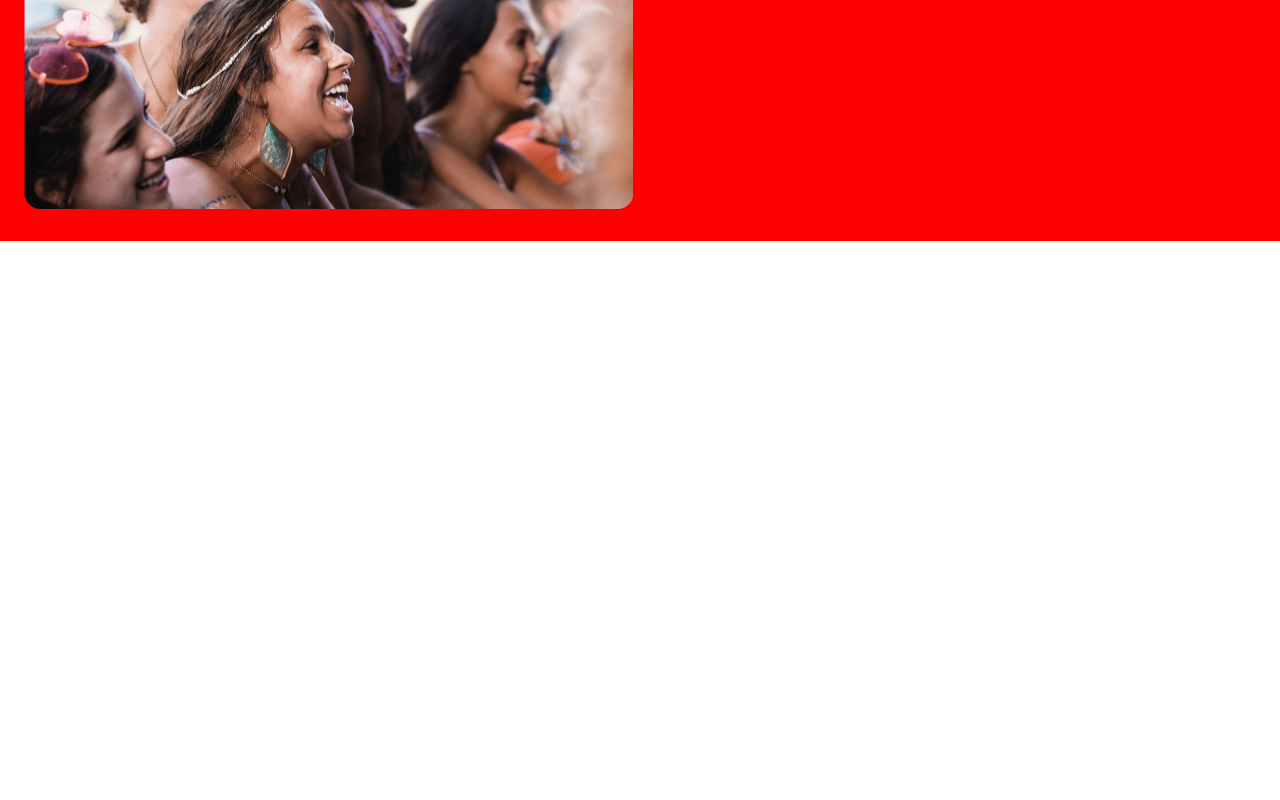
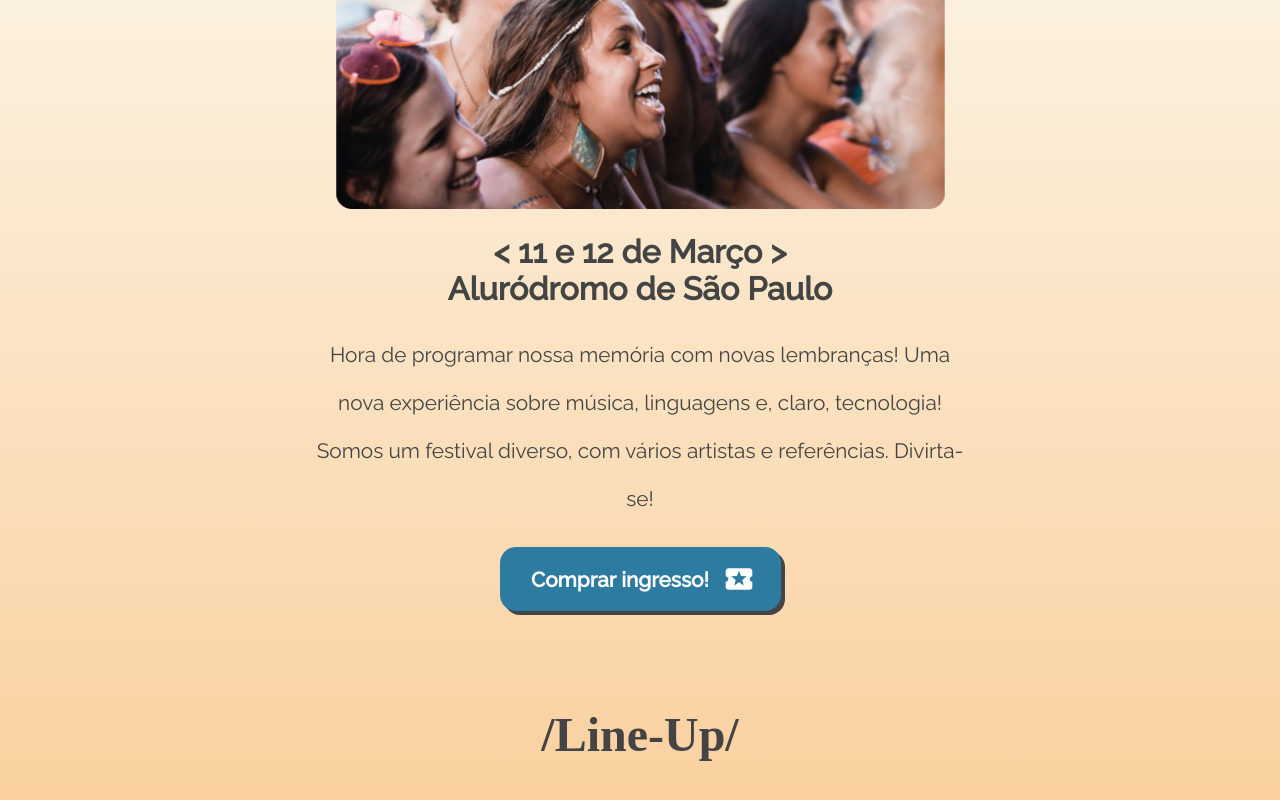
Before and after one commit to PequenoJoohn/code-chella, a React (Create React App) app: page / in a window 1280 px wide. Shown: the part 788-1588 px from the top of the page. Before the commit the page ends 1029 px from the top, so only its background shows below. Built offline with nearby package versions, Linux system fonts and the light colour scheme; a web font is replaced by a local one.

Commit message:
feat: butto component and more

```diff
--- a/package.json
+++ b/package.json
@@ -15,6 +15,7 @@
     "react-icons": "^4.7.1",
     "react-router-dom": "^6.8.2",
     "react-scripts": "5.0.1",
+    "react-svg": "^16.1.5",
     "styled-components": "^5.3.6",
     "typescript": "^4.9.5",
     "web-vitals": "^2.1.4"
--- a/src/Routes.tsx
+++ b/src/Routes.tsx
@@ -1,9 +1,11 @@
 import { useRoutes } from "react-router-dom";
+
 import Home from "./pages/home";
+import NotFound from "./pages/notFound";
 
 const RouteComponent = () => {
   return useRoutes([
-    { path: "*", element: "<p>404</p>" },
+    { path: "*", element: <NotFound /> },
     { path: "/", element: <Home /> },
   ]);
 };
--- /dev/null
+++ b/src/atoms/Button/index.tsx
@@ -0,0 +1,18 @@
+import { ReactElement } from "react";
+import { ReactSVG } from "react-svg";
+import { Container } from "./styles";
+
+interface IButton {
+  label: string;
+  icon?: string;
+}
+
+const Button = ({ label, icon }: IButton) => {
+  return (
+    <Container>
+      <p>{label}</p> {icon && <ReactSVG src={icon} />}
+    </Container>
+  );
+};
+
+export default Button;
--- /dev/null
+++ b/src/atoms/Button/styles.ts
@@ -0,0 +1,36 @@
+import styled from "styled-components";
+
+export const Container = styled.button`
+  background-color: #2e7ba2;
+  width: 100%;
+  padding: 1rem;
+  border-radius: 1rem;
+  display: flex;
+  align-items: center;
+  justify-content: center;
+  border: none;
+  cursor: pointer;
+  box-shadow: 4px 4px #444444;
+
+  &:hover {
+    background-color: #4650bd;
+  }
+
+  > p {
+    color: #ffffff;
+    font-size: 1.3rem;
+    font-weight: 700;
+  }
+
+  div {
+    margin-left: 0.5rem;
+    width: 32px;
+    height: 32px;
+    display: flex;
+    align-items: center;
+  }
+
+  @media screen and (min-width: 768px) {
+    max-width: 281px;
+  }
+`;
--- /dev/null
+++ b/src/atoms/LineUp/index.tsx
@@ -0,0 +1,11 @@
+import { Container } from "./styles";
+
+interface ILineUp {
+  title: string;
+}
+
+const LineUp = ({ title }: ILineUp) => {
+  return <Container>/{title}/</Container>;
+};
+
+export default LineUp;
--- /dev/null
+++ b/src/atoms/LineUp/styles.ts
@@ -0,0 +1,13 @@
+import styled from "styled-components";
+
+export const Container = styled.h1`
+  color: #444444;
+  display: flex;
+  justify-content: center;
+  width: 100%;
+  font-size: 3rem;
+  text-align: center;
+  margin: 4rem 0;
+  @media screen and (min-width: 768px) {
+  }
+`;
--- a/src/components/session/index.tsx
+++ b/src/components/session/index.tsx
@@ -1,11 +1,23 @@
+import Button from "../../atoms/Button";
 import { Container } from "./styles";
 
 const session = () => {
-    return (
-        <Container>
-            <div />
-        </Container>
-    )
-}
+  return (
+    <Container>
+      <div className="picture"/>
+
+      <div className="description">
+        <h6>{"< 11 e 12 de Março > \nAluródromo de São Paulo"}</h6>
+        <p>
+          Hora de programar nossa memória com novas lembranças! Uma nova
+          experiência sobre música, linguagens e, claro, tecnologia! Somos um
+          festival diverso, com vários artistas e referências. Divirta-se!
+        </p>
+
+        <Button label="Comprar ingresso!" icon="./assets/icons/ticket.svg" />
+      </div>
+    </Container>
+  );
+};
 
 export default session;
--- a/src/components/session/styles.ts
+++ b/src/components/session/styles.ts
@@ -3,22 +3,68 @@ import styled from "styled-components";
 export const Container = styled.section`
   padding: 2rem 1.5rem;
 
-    div {
+  .picture {
     width: 100%;
     background-image: url("./assets/people-mobile.png");
     background-size: cover;
     height: 381px;
+    background-position: 50%;
+  }
+
+  .description {
+    display: flex;
+    flex-direction: column;
+    align-items: center;
+
+    h6 {
+      font-size: 2rem;
+      font-weight: 700;
+      font-family: "Raleway", sans-serif;
+      color: #444444;
+      text-align: center;
+      margin-top: 1.5rem;
+    }
+
+    > p {
+      color: #444444;
+      font-size: 1.3rem;
+      text-align: center;
+      line-height: 3rem;
+      margin: 1.5rem 0;
+    }
   }
 
   @media screen and (min-width: 768px) {
     justify-content: center;
     display: flex;
     flex-direction: column;
-        background-color: red;
+    align-items: center;
     width: 100%;
-        div {
+
+    .picture {
       max-width: 609px;
       background-image: url("./assets/people-desktop.png");
     }
+
+    .description {
+      h6 {
+        max-width: 405px;
+      }
+
+      > p {
+        max-width: 648px;
+      }
+    }
+  }
+
+  @media screen and (min-width: 1440px) {
+    padding: 4rem 1.5rem;
+    flex-direction: row;
+    justify-content: center;
+
+    .description {
+      max-width: 540px;
+      margin-left: 3rem;
+    }
   }
 `;
--- a/src/pages/home/index.tsx
+++ b/src/pages/home/index.tsx
@@ -1,3 +1,4 @@
+import LineUp from "../../atoms/LineUp";
 import Banner from "../../components/banner";
 import Navbar from "../../components/navbar";
 import Session from "../../components/session";
@@ -8,6 +9,7 @@ const Home = () => {
       <Navbar />
       <Banner />
       <Session />
+      <LineUp title="Line-Up"/>
     </>
   );
 };
--- /dev/null
+++ b/src/pages/notFound/index.tsx
@@ -0,0 +1,9 @@
+const NotFound = () => {
+  return (
+    <>
+      <p>404</p>
+    </>
+  );
+};
+
+export default NotFound;
--- a/src/styles/globalStyles.ts
+++ b/src/styles/globalStyles.ts
@@ -6,6 +6,19 @@ export default createGlobalStyle`
         padding: 0;
         margin: 0;
         box-sizing: border-box;
+        -webkit-touch-callout: none; /* iOS Safari */
+    -webkit-user-select: none; /* Safari */
+     -khtml-user-select: none; /* Konqueror HTML */
+       -moz-user-select: none; /* Old versions of Firefox */
+        -ms-user-select: none; /* Internet Explorer/Edge */
+            user-select: none; /* Non-prefixed version, currently
+                                  supported by Chrome, Opera and Firefox */
+    }
+
+    body {
+        background: rgb(250,207,157);
+        background: linear-gradient(0deg, rgba(250,207,157,1) 0%, rgba(251,240,221,1) 50%, rgba(200,222,239,1) 100%);
+        background-repeat: no-repeat;
     }
 
     h1, h2, h3, h4, h5, h6 {
```
Also changed, not shown: public/assets/icons/ticket.svg (added). Lines whose indentation alone changed are shown as unchanged.
